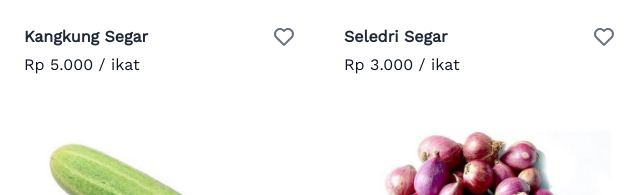
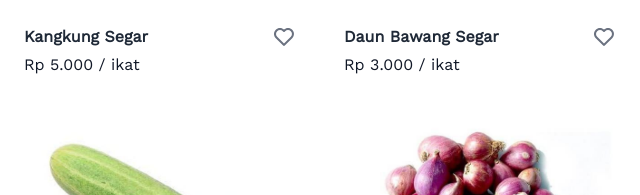
Before and after one commit to farhan230305/SayurFarhan, a plain HTML site: page index.html in a window 1280 px wide. Shown: the part 799-994 px from the top of the page, 640-1280 px from the left. Drawn offline with nearby package versions, Linux system fonts and the light colour scheme.

Commit message:
Update index.html

```diff
--- a/index.html
+++ b/index.html
@@ -409,14 +409,15 @@
           unit: "ikat",
           benefits: ["Meningkatkan Kesehatan Pencernaan", "Sumber Vitamin A & C", "Membantu Mencegah Diabetes", "Meningkatkan Imunitas Tubuh"],
         },
-        seledri: {
-          id: "seledri",
-          name: "Seledri Segar",
+       Daun_Bawang: {
+          id: "Daun_Bawang",
+          name: "Daun Bawang Segar",
           image: "images/seledri.jpeg",
-          description: "Seledri segar dengan aroma khas, sering digunakan sebagai pelengkap masakan atau bahan jus detoks. Baik untuk kesehatan ginjal dan tekanan darah.",
+          description:
+            "Daun bawang pilihan, dengan batang renyah dan daun hijau cerah yang kaya akan vitamin K dan C. Ideal sebagai pelengkap aroma pada tumisan, sup, atau taburan di berbagai hidangan. Dipanen saat optimal untuk aroma dan tekstur terbaik.",
           price: 3000,
           unit: "ikat",
-          benefits: ["Menurunkan Tekanan Darah", "Anti-inflamasi Alami", "Detoksifikasi Tubuh", "Sumber Vitamin K"],
+          benefits: ["Kaya Vitamin K", "Sumber Vitamin C", "Penambah Aroma Alami", "Antioksidan"],
         },
         wortel: {
           id: "wortel",
```
